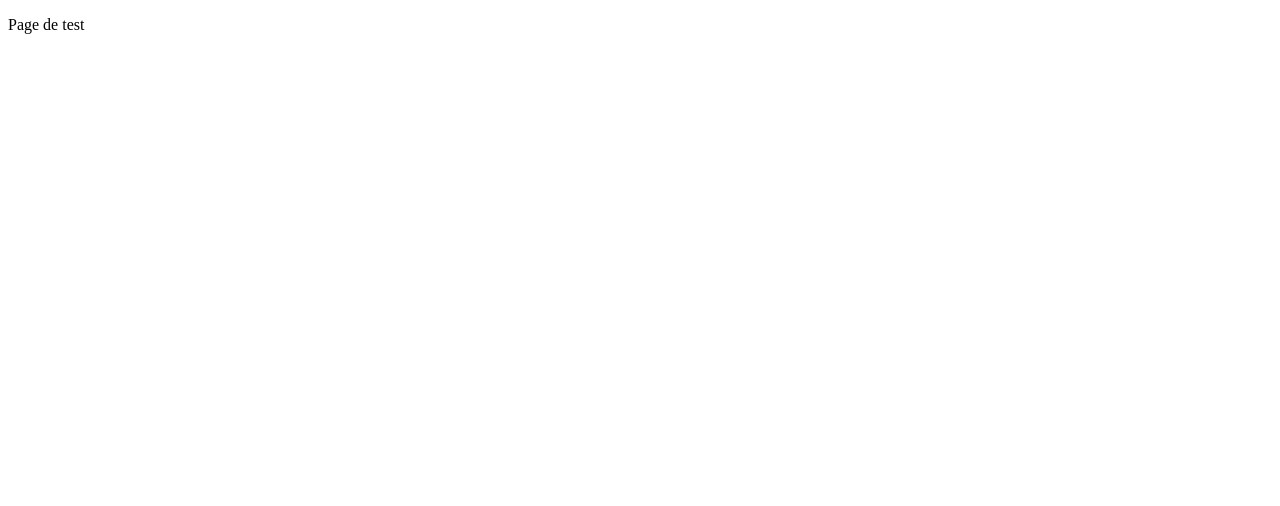
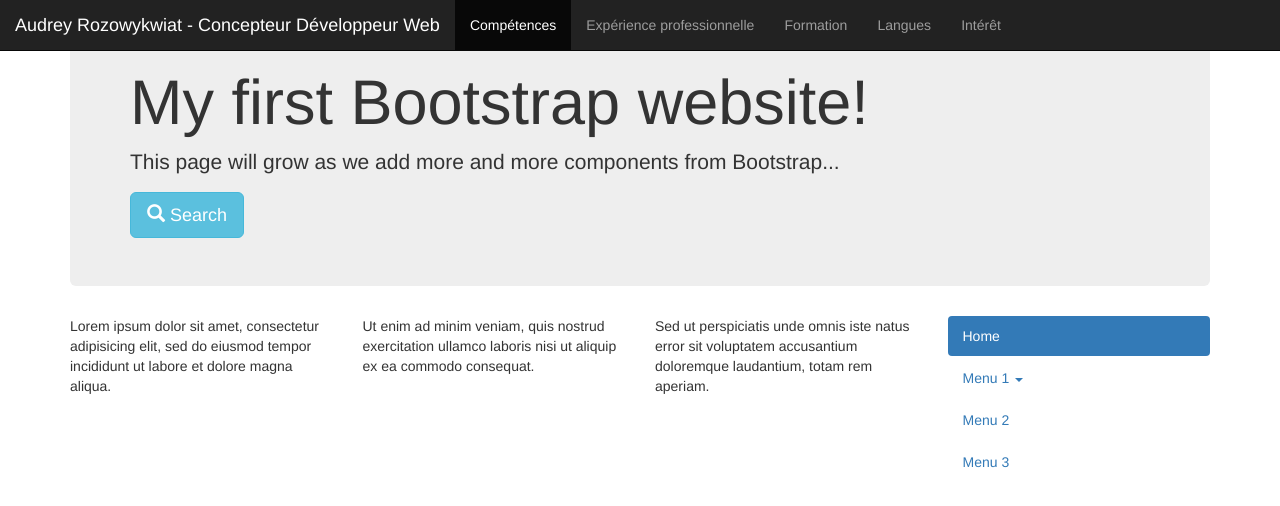
Before and after one commit to arozowykwiat/arozow.github.io, a plain HTML site: page index.html in a window 1280 px wide. Drawn offline with nearby package versions, Linux system fonts and the light colour scheme.

Commit message:
- Création d’un CV numérique sous bootstrap - Personnalisation de la navbar

```diff
--- a/index.html
+++ b/index.html
@@ -1,8 +1,68 @@
-<!DOCTYPE HTML>
-<html>
+<!DOCTYPE html>
+<html lang="en">
 <head>
+  <title>Bootstrap Case</title>
+  <meta charset="utf-8">
+  <meta name="viewport" content="width=device-width, initial-scale=1">
+  <link rel="stylesheet" href="http://maxcdn.bootstrapcdn.com/bootstrap/3.2.0/css/bootstrap.min.css">
+  <script src="https://ajax.googleapis.com/ajax/libs/jquery/1.11.1/jquery.min.js"></script>
+  <script src="http://maxcdn.bootstrapcdn.com/bootstrap/3.2.0/js/bootstrap.min.js"></script>
 </head>
 <body>
-<p>Page de test</p>
+
+<nav class="navbar navbar-inverse navbar-fixed-top">
+  <div class="container-fluid">
+    <div class="navbar-header">
+      <a class="navbar-brand" href="#">Audrey Rozowykwiat - Concepteur D&eacute;veloppeur Web</a>
+    </div>
+    <div>
+      <ul class="nav navbar-nav">
+        <li class="active"><a href="#">Comp&eacute;tences</a></li>
+        <li class="dropdown"><a class="dropdown-toggle" data-toggle="dropdown" href="#">Exp&eacute;rience professionnelle</a>
+        </li>
+        <li><a href="#">Formation</a></li>
+        <li><a href="#">Langues</a></li>
+        <li><a href="#">Int&eacute;r&ecirc;t</a></li>
+      </ul>
+    </div>
+  </div>
+</nav>
+
+<div class="container">
+  <div class="jumbotron">
+    <h1>My first Bootstrap website!</h1>
+    <p>This page will grow as we add more and more components from Bootstrap...</p>
+    <a href="#" class="btn btn-info btn-lg"><span class="glyphicon glyphicon-search"></span> Search</a>
+  </div>
+
+  <div class="row">
+    <div class="col-md-3">
+      <p>Lorem ipsum dolor sit amet, consectetur adipisicing elit, sed do eiusmod tempor incididunt ut labore et dolore magna aliqua.</p>
+    </div>
+    <div class="col-md-3">
+      <p>Ut enim ad minim veniam, quis nostrud exercitation ullamco laboris nisi ut aliquip ex ea commodo consequat.</p>
+    </div>
+    <div class="col-md-3">
+      <p>Sed ut perspiciatis unde omnis iste natus error sit voluptatem accusantium doloremque laudantium, totam rem aperiam.</p>
+    </div>
+    <div class="col-md-3">
+      <ul class="nav nav-pills nav-stacked">
+        <li class="active"><a href="#">Home</a></li>
+        <li class="dropdown">
+          <a class="dropdown-toggle" data-toggle="dropdown" href="#">Menu 1 <span class="caret"></span></a>
+          <ul class="dropdown-menu">
+            <li><a href="#">Submenu 1-1</a></li>
+            <li><a href="#">Submenu 1-2</a></li>
+            <li><a href="#">Submenu 1-3</a></li>
+          </ul>
+        </li>
+        <li><a href="#">Menu 2</a></li>
+        <li><a href="#">Menu 3</a></li>
+      </ul>
+    </div>
+    <div class="clearfix visible-lg"></div>
+  </div>
+</div>
+
 </body>
 </html>
```
